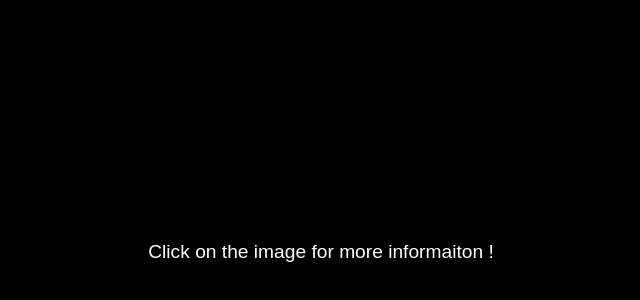
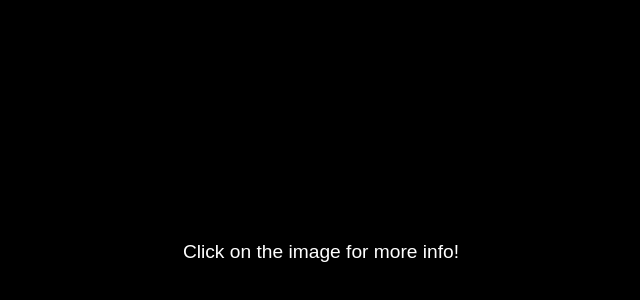
Before and after one commit to WebDclassified/nasa-apod, a React (Vite) app: page / in a window 1280 px wide. Shown: the part 148-448 px from the top of the page, without its empty margins (319-959 px from the left). Built offline with nearby package versions, Linux system fonts and the light colour scheme; no server answers.

Commit message:
Update ApodViewer.jsx

```diff
--- a/src/components/ApodViewer.jsx
+++ b/src/components/ApodViewer.jsx
@@ -49,7 +49,7 @@ useEffect(() => {
           onClick={handleImageClick}
         />
       ) : (
-        <p className="unsupported">Click on the image for more informaiton !</p>
+        <p className="unsupported">Click on the image for more info!</p>
       )}
 
       <div
```
